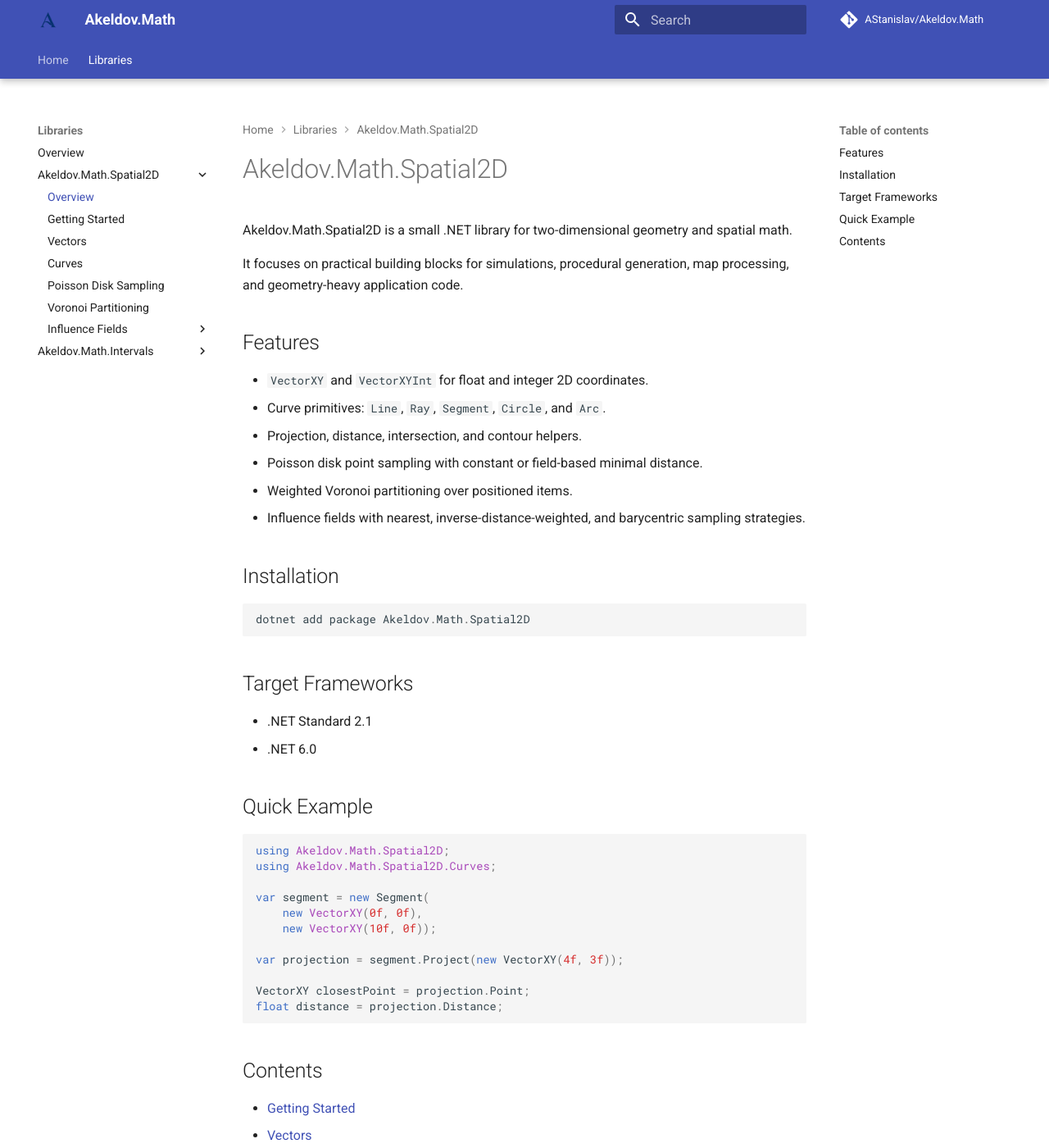
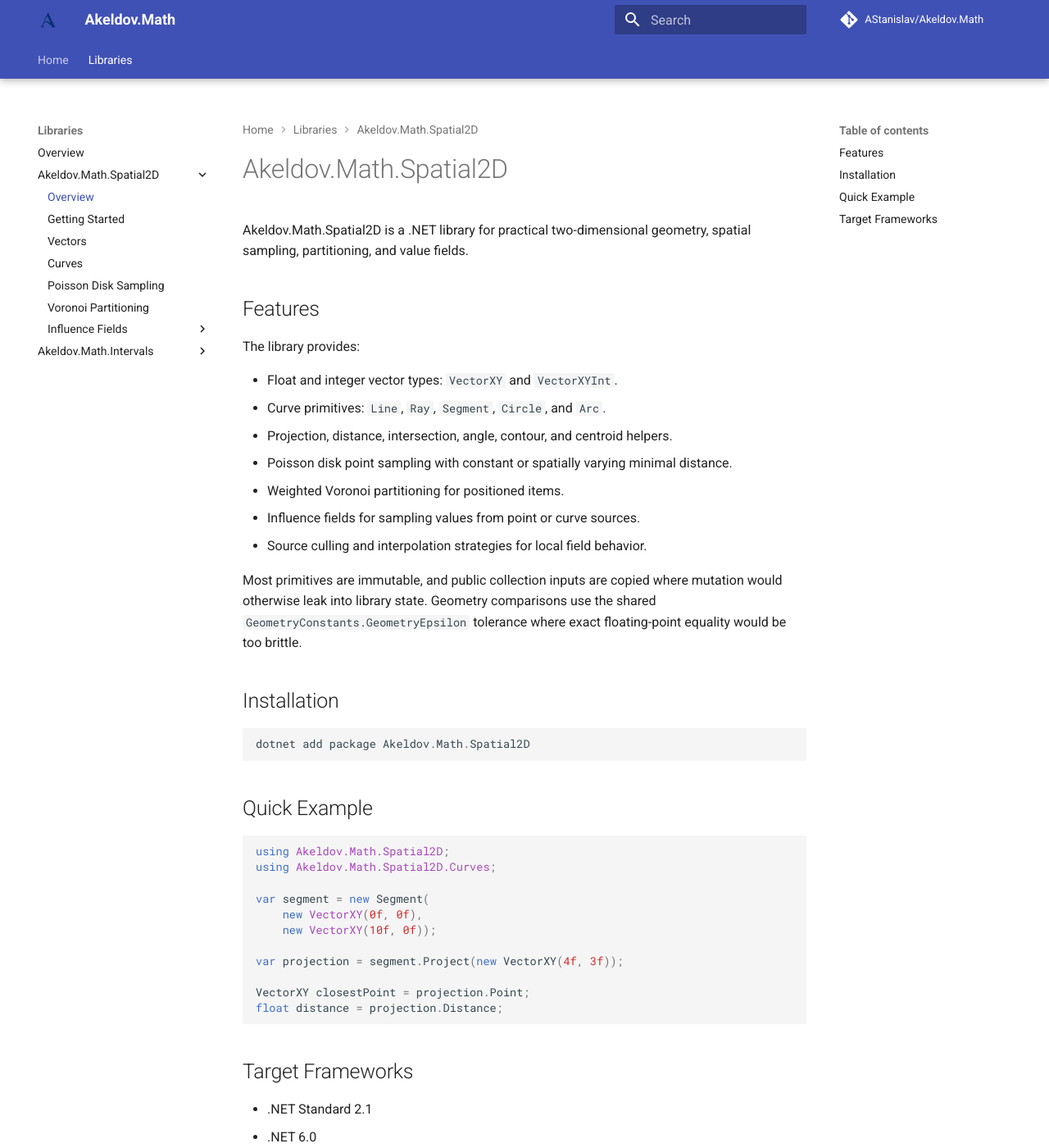
Before and after one commit to Astanislav/Akeldov.Math, an MkDocs documentation site: the page built from docs/Spatial2D/index.md, in a window 1280 px wide and 1400 px high. Shown: the whole window at 82% size. Built offline with MkDocs 1.6.1 and Material for MkDocs 9.7.7, drawn with Linux system fonts in a browser that asks for light colours; comment, search, counter and statistics services are not loaded; some of the changed text lies outside the part shown.

Commit message:
docs: update Spatial2D overview

````diff
--- a/docs/Spatial2D/index.md
+++ b/docs/Spatial2D/index.md
@@ -1,28 +1,26 @@
 # Akeldov.Math.Spatial2D
 
-Akeldov.Math.Spatial2D is a small .NET library for two-dimensional geometry and spatial math.
-
-It focuses on practical building blocks for simulations, procedural generation, map processing, and geometry-heavy application code.
+Akeldov.Math.Spatial2D is a .NET library for practical two-dimensional geometry, spatial sampling, partitioning, and value fields.
 
 ## Features
 
-- `VectorXY` and `VectorXYInt` for float and integer 2D coordinates.
+The library provides:
+
+- Float and integer vector types: `VectorXY` and `VectorXYInt`.
 - Curve primitives: `Line`, `Ray`, `Segment`, `Circle`, and `Arc`.
-- Projection, distance, intersection, and contour helpers.
-- Poisson disk point sampling with constant or field-based minimal distance.
-- Weighted Voronoi partitioning over positioned items.
-- Influence fields with nearest, inverse-distance-weighted, and barycentric sampling strategies.
+- Projection, distance, intersection, angle, contour, and centroid helpers.
+- Poisson disk point sampling with constant or spatially varying minimal distance.
+- Weighted Voronoi partitioning for positioned items.
+- Influence fields for sampling values from point or curve sources.
+- Source culling and interpolation strategies for local field behavior.
+
+Most primitives are immutable, and public collection inputs are copied where mutation would otherwise leak into library state. Geometry comparisons use the shared `GeometryConstants.GeometryEpsilon` tolerance where exact floating-point equality would be too brittle.
 
 ## Installation
 
 ```powershell
 dotnet add package Akeldov.Math.Spatial2D
 ```
-
-## Target Frameworks
-
-- .NET Standard 2.1
-- .NET 6.0
 
 ## Quick Example
 
@@ -40,11 +38,7 @@ VectorXY closestPoint = projection.Point;
 float distance = projection.Distance;
 ```
 
-## Contents
+## Target Frameworks
 
-- [Getting Started](getting-started.md)
-- [Vectors](vectors.md)
-- [Curves](curves.md)
-- [Poisson Disk Sampling](poisson-disk-sampling.md)
-- [Voronoi Partitioning](voronoi-partitioning.md)
-- [Influence Fields](influence-fields/)
+- .NET Standard 2.1
+- .NET 6.0
````
